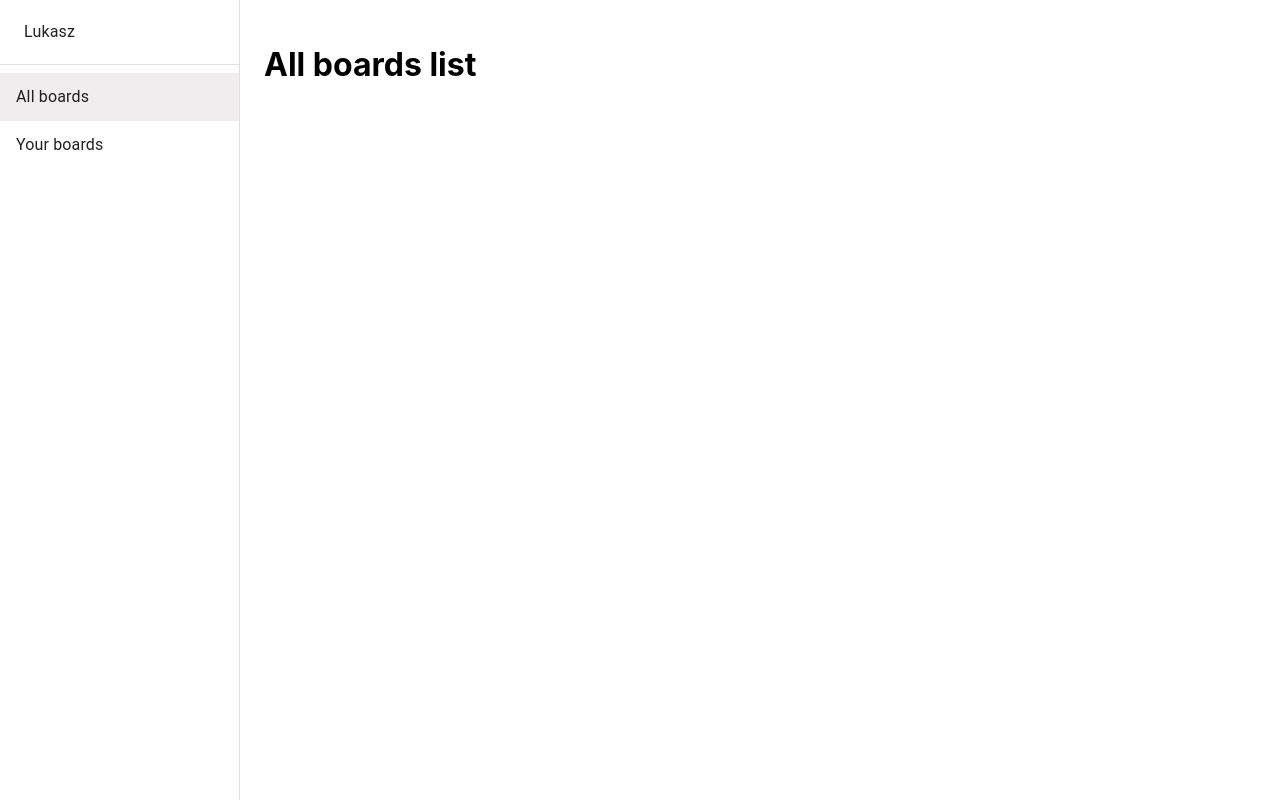
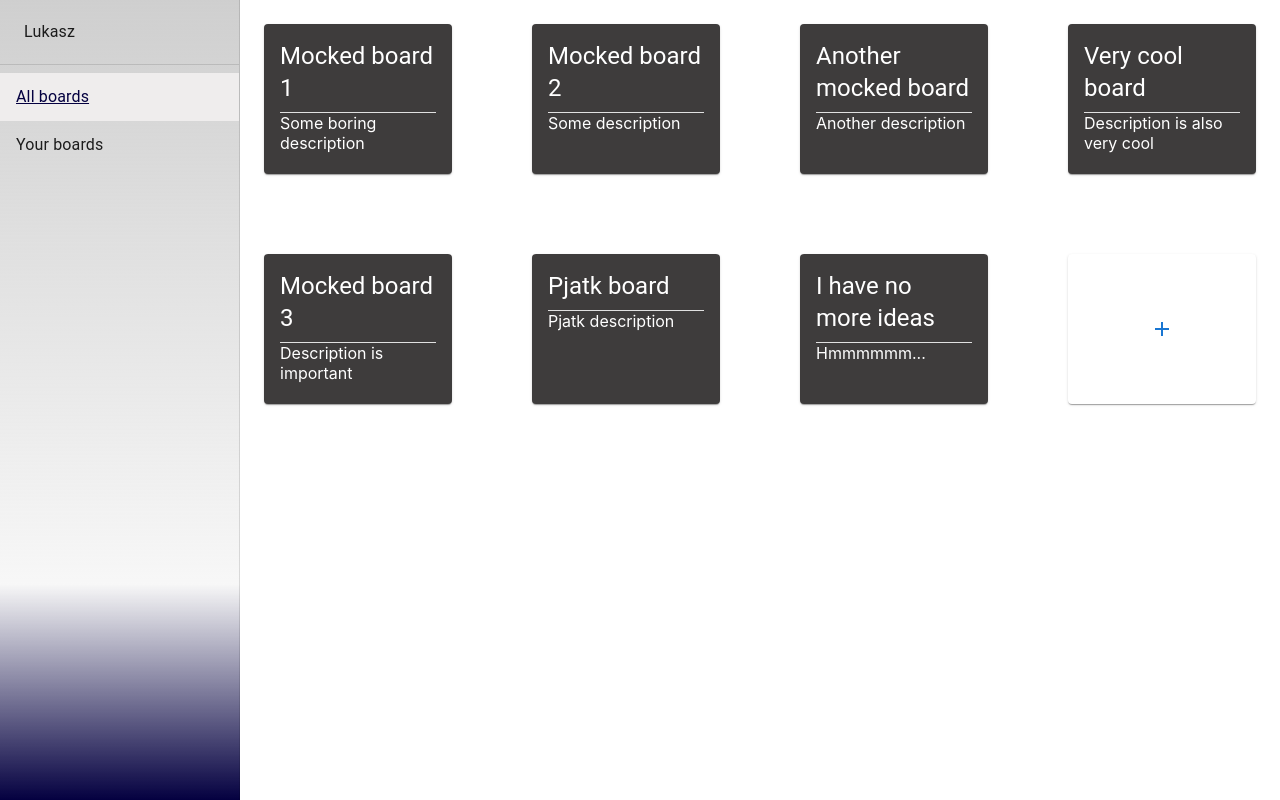
Before and after one commit to Kameal22/trello-inspired-app, a React (Create React App) app: page /all-boards in a window 1280 px wide. Built offline with nearby package versions, Linux system fonts and the light colour scheme.

Commit message:
Added AllBoards page with redirection to board components

```diff
--- a/package.json
+++ b/package.json
@@ -7,6 +7,7 @@
     "@emotion/styled": "^11.3.0",
     "@mui/icons-material": "^5.0.4",
     "@mui/material": "^5.0.4",
+    "@mui/styles": "^5.0.1",
     "@testing-library/jest-dom": "^5.14.1",
     "@testing-library/react": "^11.2.7",
     "@testing-library/user-event": "^12.8.3",
--- /dev/null
+++ b/src/components/Board/Board.js
@@ -0,0 +1,11 @@
+import React from 'react';
+
+const Board = ({boardId}) => {
+    return (
+        <div>
+            <h1>Hello! You are on board with board id {boardId}</h1>
+        </div>
+    );
+};
+
+export default Board;
--- /dev/null
+++ b/src/components/BoardIcon/BoardIcon.js
@@ -0,0 +1,23 @@
+import React from 'react';
+import {Card, CardContent, Divider, Typography} from "@mui/material";
+import {Link} from "react-router-dom";
+
+const BoardIcon = ({name, description, boardId}) => {
+    return (
+        <Link to={`/boards/${boardId}`} style={{textDecoration: 'none'}}>
+            <Card sx={{height: 150, backgroundColor: "rgb(62,60,60)", color: "white"}}>
+                <CardContent>
+                    <Typography gutterBottom variant="h5">
+                        {name}
+                    </Typography>
+                    <Divider sx={{background: "white"}}/>
+                    <Typography variant="p">
+                        {description}
+                    </Typography>
+                </CardContent>
+            </Card>
+        </Link>
+    );
+};
+
+export default BoardIcon;
--- a/src/components/Sidebar/Sidebar.css
+++ b/src/components/Sidebar/Sidebar.css
@@ -1,3 +1,10 @@
+.sidebar-gradient {
+    background: rgb(2, 0, 36);
+    background: linear-gradient(0deg, rgba(2, 0, 36, 1) 0%, rgba(233, 233, 233, 1) 49%, rgba(207, 207, 207, 1) 100%);
+}
+
 a.active-link {
+    color: #040040;
+    text-decoration: underline;
     background-color: #efeded;
 }
--- a/src/components/Sidebar/Sidebar.js
+++ b/src/components/Sidebar/Sidebar.js
@@ -1,11 +1,19 @@
 import React from 'react';
 import {Divider, Drawer, List, ListItem, ListItemText, Toolbar, Typography} from "@mui/material";
+import { makeStyles } from '@mui/styles';
 import {NavLink} from "react-router-dom";
 import "./Sidebar.css"
 
 const drawerWidth = 240;
 
+const useStyles = makeStyles({
+    paper: {
+        background: 'linear-gradient(0deg, rgba(4,0,64,1) 0%, rgba(233,233,233,0.3519782913165266) 27%, rgba(207,207,207,1) 100%);'
+    }
+})
+
 const Sidebar = () => {
+    const styles = useStyles();
     return (
         <Drawer
             sx={{
@@ -18,6 +26,7 @@ const Sidebar = () => {
             }}
             variant="permanent"
             anchor="left"
+            classes={{paper: styles.paper}}
         >
             <Toolbar>
                 <Typography>Lukasz</Typography>
--- /dev/null
+++ b/src/data/mockedBoards.js
@@ -0,0 +1,37 @@
+export const mockedBoards = [
+    {
+        boardId: 1,
+        name: "Mocked board 1",
+        description: "Some boring description"
+    },
+    {
+        boardId: 2,
+        name: "Mocked board 2",
+        description: "Some description"
+    },
+    {
+        boardId: 3,
+        name: "Another mocked board",
+        description: "Another description"
+    },
+    {
+        boardId: 4,
+        name: "Very cool board",
+        description: "Description is also very cool"
+    },
+    {
+        boardId: 5,
+        name: "Mocked board 3",
+        description: "Description is important"
+    },
+    {
+        boardId: 6,
+        name: "Pjatk board",
+        description: "Pjatk description"
+    },
+    {
+        boardId: 7,
+        name: "I have no more ideas",
+        description: "Hmmmmmm..."
+    },
+]
--- a/src/pages/AllBoardsPage.js
+++ b/src/pages/AllBoardsPage.js
@@ -1,9 +1,31 @@
-import React from 'react';
+import React, {useState} from 'react';
+import {mockedBoards} from "../data/mockedBoards";
+import {Button, Card, Grid} from "@mui/material";
+import BoardIcon from "../components/BoardIcon/BoardIcon";
+import AddIcon from '@mui/icons-material/Add';
 
 const AllBoardsPage = () => {
+    const [boards] = useState(mockedBoards)
+
+    const handleNewBoard = () => {
+        console.log("Adding new board")
+    }
+
     return (
         <div>
-            <h1>All boards list</h1>
+            <Grid container spacing={{xs: 3, md: 10}} columns={{xs: 4, sm: 10, md: 12}} justify="center">
+                {boards.map(board => (
+                    <Grid item xs={4} sm={4} md={3} key={board.boardId}>
+                        <BoardIcon {...board}/>
+                    </Grid>))}
+                <Grid item xs={4} sm={4} md={3}>
+                    <Card sx={{height: 150, display:'flex', justifyContent: 'center'}}>
+                        <Button style={{width: '100%'}} onClick={handleNewBoard}>
+                            <AddIcon/>
+                        </Button>
+                    </Card>
+                </Grid>
+            </Grid>
         </div>
     );
 };
--- a/src/pages/MainPage.js
+++ b/src/pages/MainPage.js
@@ -4,6 +4,7 @@ import AllBoardsPage from "./AllBoardsPage";
 import {Route} from "react-router-dom";
 import {Box} from "@mui/material";
 import YourBoardsPage from "./YourBoardsPage";
+import Board from "../components/Board/Board";
 
 const MainPage = () => {
     return (
@@ -17,6 +18,8 @@ const MainPage = () => {
                     <Route exact path={"/all-boards"} component={AllBoardsPage}/>
                     <Route exact path={"/:userId/boards"}
                            render={routeParams => <YourBoardsPage {...routeParams}/>}/>
+                    <Route exact path={"/boards/:boardId"}
+                           render={routeParams => <Board boardId={routeParams.match.params.boardId}/>}/>
                 </Box>
             </Box>
         </div>
```
Also changed, not shown: src/components/BoardList/BoardList.js (added, +11 -0 lines), 1 other file (tests, documents, lock files or other folders).
